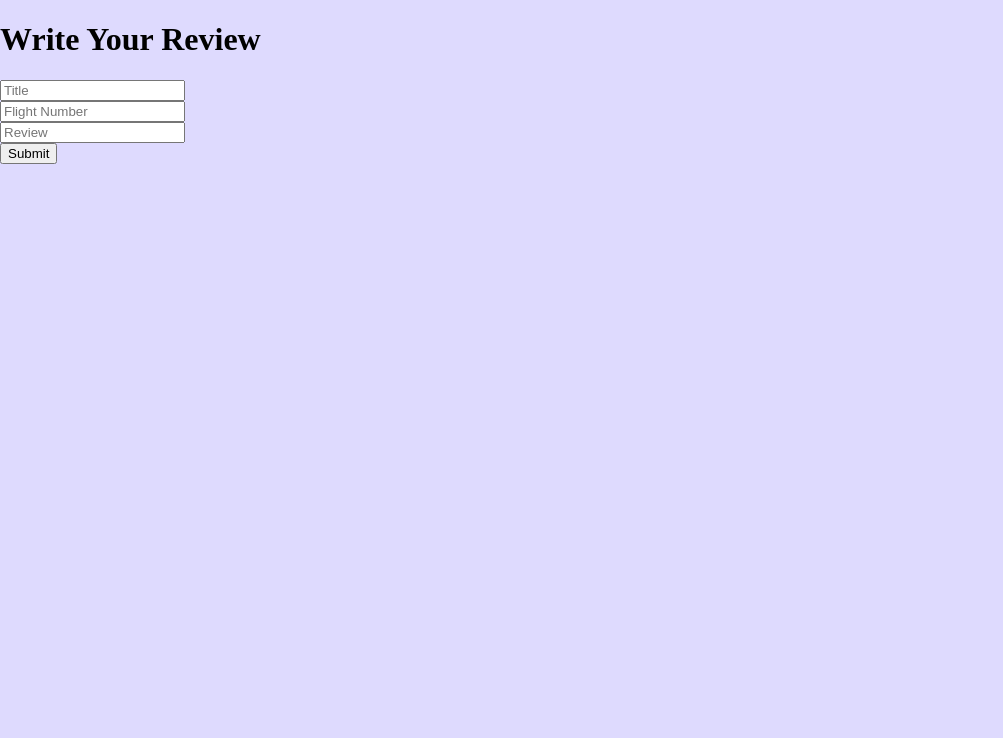
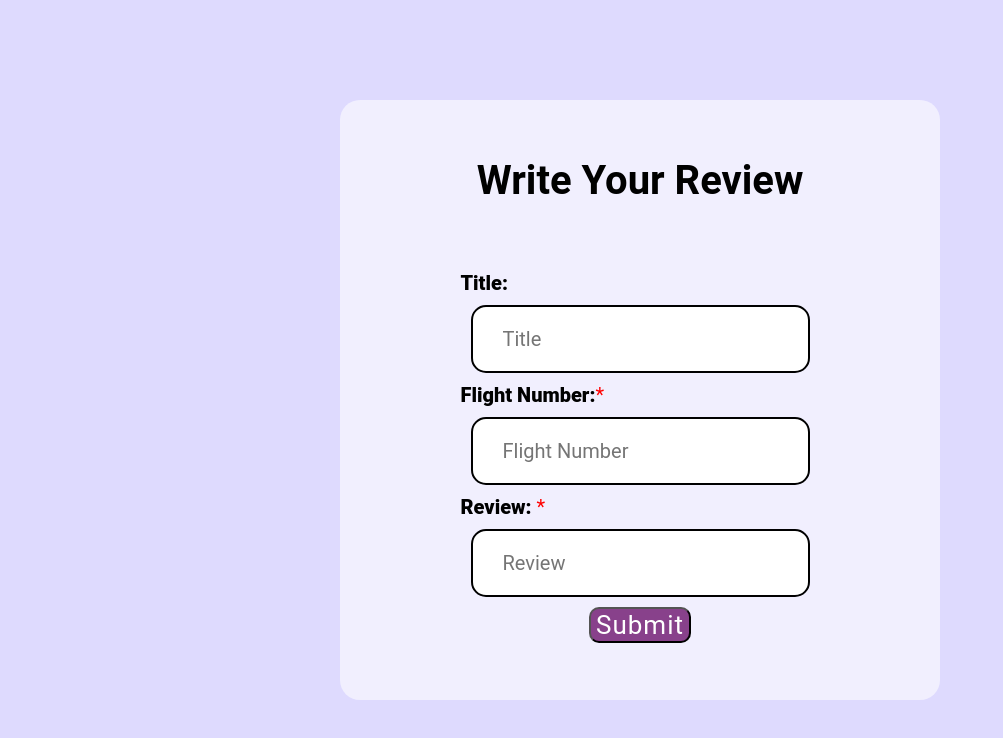
Before and after one commit to Ayon-Bhowmick/Hackrithmitic2, a React (Create React App) app in the folder web/: page /create in a window 1280 px wide. Shown: the top 738 px of the page, without its empty margins (0-1003 px from the left). Built offline with nearby package versions, Linux system fonts and the light colour scheme.

Commit message:
updated files for creating a post

```diff
--- a/web/src/pages/Create.js
+++ b/web/src/pages/Create.js
@@ -1,5 +1,7 @@
 import React, { useState } from 'react';
 import Axios from 'axios'
+import './CreateReview.css'
+
 function InputBox() {
 
   const url = ""
@@ -8,6 +10,14 @@ function InputBox() {
     flightNum: "",
     review:""
   })
+
+  const changeLine = (event) =>{
+    if(event.target.value.split(" ").length >=20){
+      event.target.value = event.target.value + "\n";
+    }
+    this.setState({inputValue: event.target.value})
+  }
+
 
   function handle(e){
     const newdata={...data}
@@ -28,22 +38,27 @@ function InputBox() {
     })
   }
   return (
-    <div>
-      <h1>
+    <div className='container'>
+      <h1 className='header'>
         Write Your Review
       </h1>
-      <div>
+      <div className='sub_form'>
         <form onSubmit={(e)=>submit(e)}>
           <div>
-          <input onChange={(e)=>handle(e)} id="title" value={data.title} placeholder='Title' type="text"></input>
+          <label>Title: <br/></label>
+          <input onChange={(e)=>handle(e)} id="title" value={data.title} placeholder='Title' type="text" className='input_field Title'></input>
           </div>
           <div>
-            <input onChange={(e)=>handle(e)} id="flightNum" value={data.flightNum} placeholder='Flight Number' type="text"></input>
+            <label>Flight Number:</label><span>*</span>
+            <br/>
+            <input onChange={(e)=>handle(e)} id="flightNum" value={data.flightNum} placeholder='Flight Number' type="text" pattern='[A-Z]{2}[0-9]{4}' className='input_field Flight' maxLength={6} required></input>
           </div>
           <div>
-            <input onChange={(e)=>handle(e)} id="review" value={data.review} placeholder='Review' type="text"></input>
+          <label>Review:</label> <span>*</span>
+            <br/>
+            <input onChange={(e)=>handle(e)} id="review" value={data.review} placeholder='Review' type="text" className='input_field Review' required></input>
           </div>
-          <button>Submit</button>
+          <button className='btn'>Submit</button>
         </form>
       </div>
     </div>
--- /dev/null
+++ b/web/src/pages/CreateReview.css
@@ -0,0 +1,114 @@
+*,*::before,*::after{
+    font-size: 20px;
+    margin: auto;
+    padding: auto;
+    font-family:  Roboto;
+
+}
+
+.container{
+    width: 600px;
+    height: 600px;
+    border-radius: 20px;
+    background-color: rgba(255, 255, 255, 0.571) ;
+    /* border: 2px rgb(134, 133, 133); */
+    margin-top: 100px;
+    display: flex;
+    align-items: center;
+    justify-content:center;
+    flex-direction: column;
+    -webkit-border-radius: 20px;
+    -moz-border-radius: 20px;
+    -ms-border-radius: 20px;
+    -o-border-radius: 20px;
+}
+/* .container2{
+    border: 2px solid black;
+    display: flex;
+    align-items: center;
+    justify-content: center;
+    margin-top: 100px;
+    margin-bottom: 100px;
+    width: 100px;
+    height: 100px;
+    border-radius: 10px;
+    -webkit-border-radius: 10px;
+    -moz-border-radius: 10px;
+    -ms-border-radius: 10px;
+    -o-border-radius: 10px;
+} */
+.header{
+    font-size: 40px;
+    display: flex;
+    align-items: center;
+    justify-content: center;
+    margin-bottom: 10px;
+}
+label{
+    font-weight: 800;
+}
+.sub_form{
+    display: flex;
+    align-items: center;
+    justify-content: center;
+}
+span{
+    color: red;
+}
+.btn{
+    background: hsl(298, 36%, 40%);
+    display: flex;
+    justify-content: center;
+    align-items: center;
+    cursor: pointer;
+    padding: 0.05rem 0.25rem;
+    border-radius:10px;
+    text-transform: capitalize;
+    color: white;
+    letter-spacing: 0.05rem;
+    cursor: pointer;
+    margin-top: 0.52rem;
+    font-size: 1.3rem;
+    transition: .5s;
+    -webkit-border-radius:10px;
+    -moz-border-radius:10px;
+    -ms-border-radius:10px;
+    -o-border-radius:10px;
+    -webkit-transition: .5s;
+    -moz-transition: .5s;
+    -ms-transition: .5s;
+    -o-transition: .5s;
+}
+.btn:hover{
+    background-color: #b93a3a !important;
+    transition: background .5s !important;
+    -webkit-transition: background .5s !important;
+    -moz-transition: background .5s !important;
+    -ms-transition: background .5s !important;
+    -o-transition: background .5s !important;
+}
+
+.input_field{
+    border: 2.25px black solid;
+    margin: 0.5rem;
+    padding: 1rem 1.5rem;
+    border-radius: 15px;
+    -webkit-border-radius: 15px;
+    -moz-border-radius: 15px;
+    -ms-border-radius: 15px;
+    -o-border-radius: 15px;
+    display: flex;
+
+}
+
+.input_field .Title{
+    border: 2.25px black solid;
+
+}
+.input_field .Flight{
+    border: 2.25px black solid;
+}
+.input_field_Review{
+
+
+}
```
